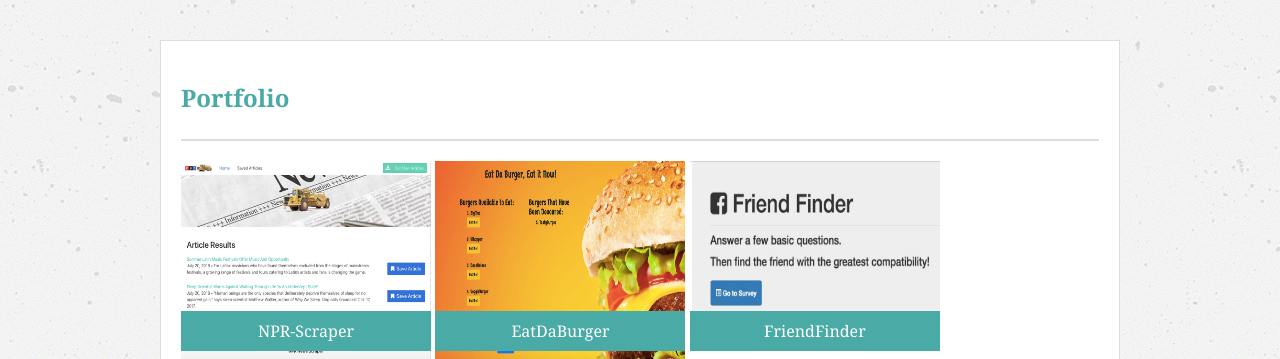
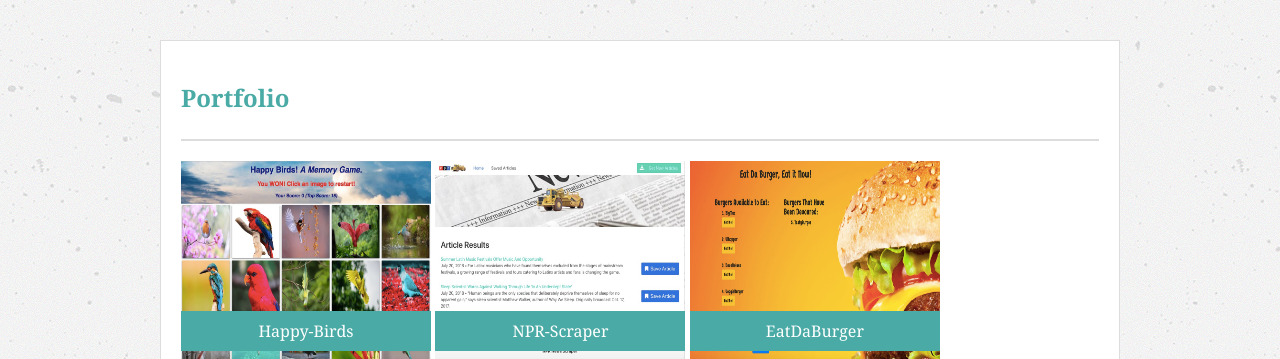
Before and after one commit to SelectStarFromMN/Responsive-Portfolio, a plain HTML site: page portfolio.html in a window 1280 px wide. Shown: the part 73-432 px from the top of the page. Drawn offline with Linux system fonts and the light colour scheme.

Commit message:
Adds Happy-Birds

```diff
--- a/portfolio.html
+++ b/portfolio.html
@@ -37,6 +37,13 @@
             <section>
                 <h1 class="h1abt">Portfolio</h1>
                 <div class="foliotainer">
+
+                    <div class="proj">
+                        <p class="projlabel">
+                            <a href="https://evening-anchorage-95932.herokuapp.com/" target="_blank">Happy-Birds</a>
+                        </p>
+                        <img class="projlnk" src="./assets/images/happybirds.jpg" alt="happybirds.jpg">
+                    </div>
 
                     <div class="proj">
                         <p class="projlabel">
```
Also changed, not shown: assets/images/happybirds.jpg (added).
